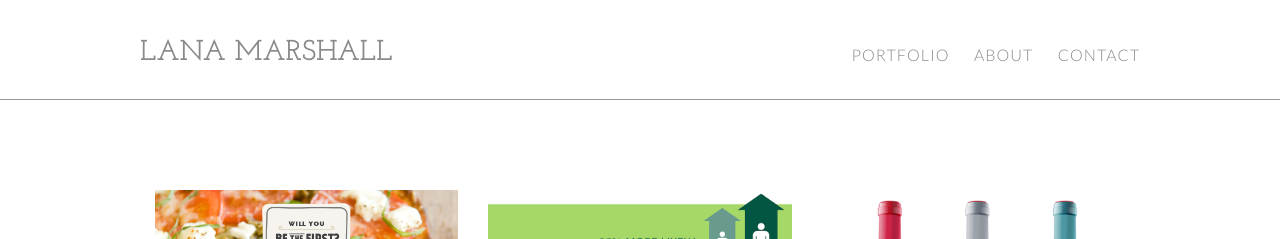
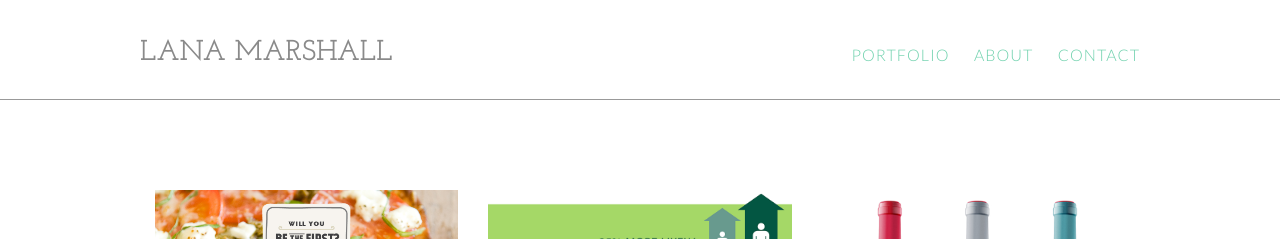
Before and after one commit to LanaMarshall/portfolio, a Jekyll site: the page built from index.html, in a window 1280 px wide. Shown: the top 239 px of the page. Built offline with Jekyll 4.4.1, drawn with Linux system fonts in a browser that asks for light colours; nearby versions of some CDN libraries.

Commit message:
styling of selected menu link (testing)

```diff
--- a/_includes/header.html
+++ b/_includes/header.html
@@ -5,7 +5,7 @@
       <h1 id="logo"><a href="{{ site.baseurl }}">Lana Marshall</a></h1>
     </div>
 
-    <nav class="main-nav">
+    <nav id="main-nav" class="main-nav">
         <a href="{{ site.baseurl }}">Portfolio</a>
         {% for page in site.pages %}
           {% if page.title %}
--- a/_layouts/default.html
+++ b/_layouts/default.html
@@ -19,23 +19,6 @@
       <!-- jQuery -->
       <script src="http://ajax.googleapis.com/ajax/libs/jquery/2.1.0/jquery.min.js"></script>
 
-      <!-- Foundation JS -->
-
-      <!-- <script>
-        $(window).bind("load", function () {
-            var footer = $("#footer");
-            var pos = footer.position();
-            var height = $(window).height();
-            height = height - pos.top;
-            height = height - footer.height();
-            if (height > 0) {
-                footer.css({
-                    'margin-top': height + 'px'
-                });
-            }
-        });
-      </script> -->
-
 
       <!-- Sticky Shrinking Header -->
       <script src="{{ site.baseurl }}js/classie.js"></script>
@@ -56,22 +39,15 @@
               });
           }
           window.onload = init();
+
+          $('#main-nav a').each(function(index) {
+              if(this.href.trim() == window.location)
+                  $(this).addClass("selected");
+          });
+
         });
       </script>
 
 
-      <!-- Sticky Footer
-      <script type="text/javascript">
-        $(document).ready(function(){
-            $(window).resize(function(){
-                var footerHeight = $('.footer').outerHeight();
-          var stickFooterPush = $('.push').height(footerHeight);
-          $('.wrapper').css({'marginBottom':'-' + footerHeight + 'px'});
-            });
-            $(window).resize();
-        });
-      </script>
-      -->
-
   </body>
 </html>
--- a/css/main.css
+++ b/css/main.css
@@ -187,6 +187,10 @@
 }
 
 
+.main-nav a, .selected {
+    color: #6FD1AD !important;
+    }
+
 /* -------------------- THUMBNAIL GALLERY -------------------- */
 
 
```
